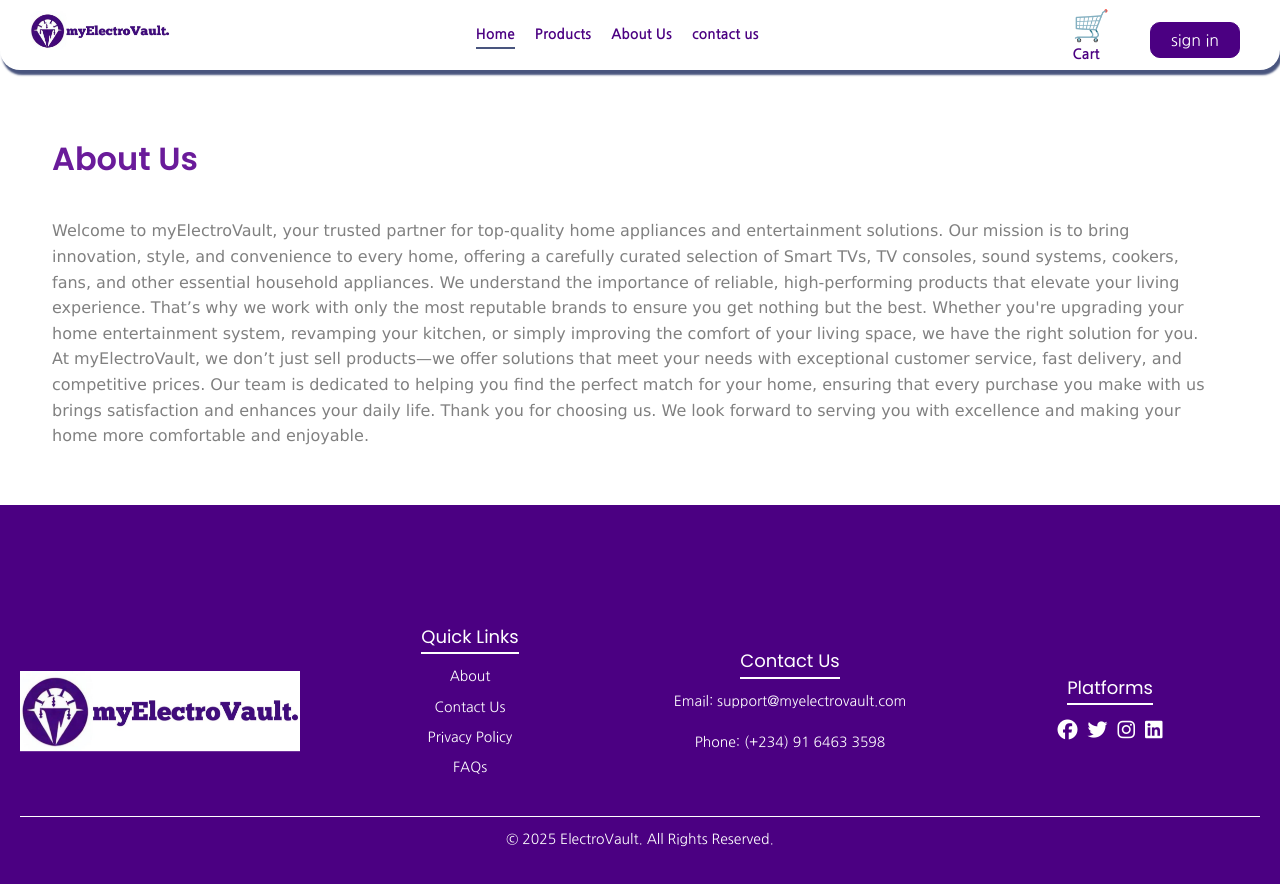
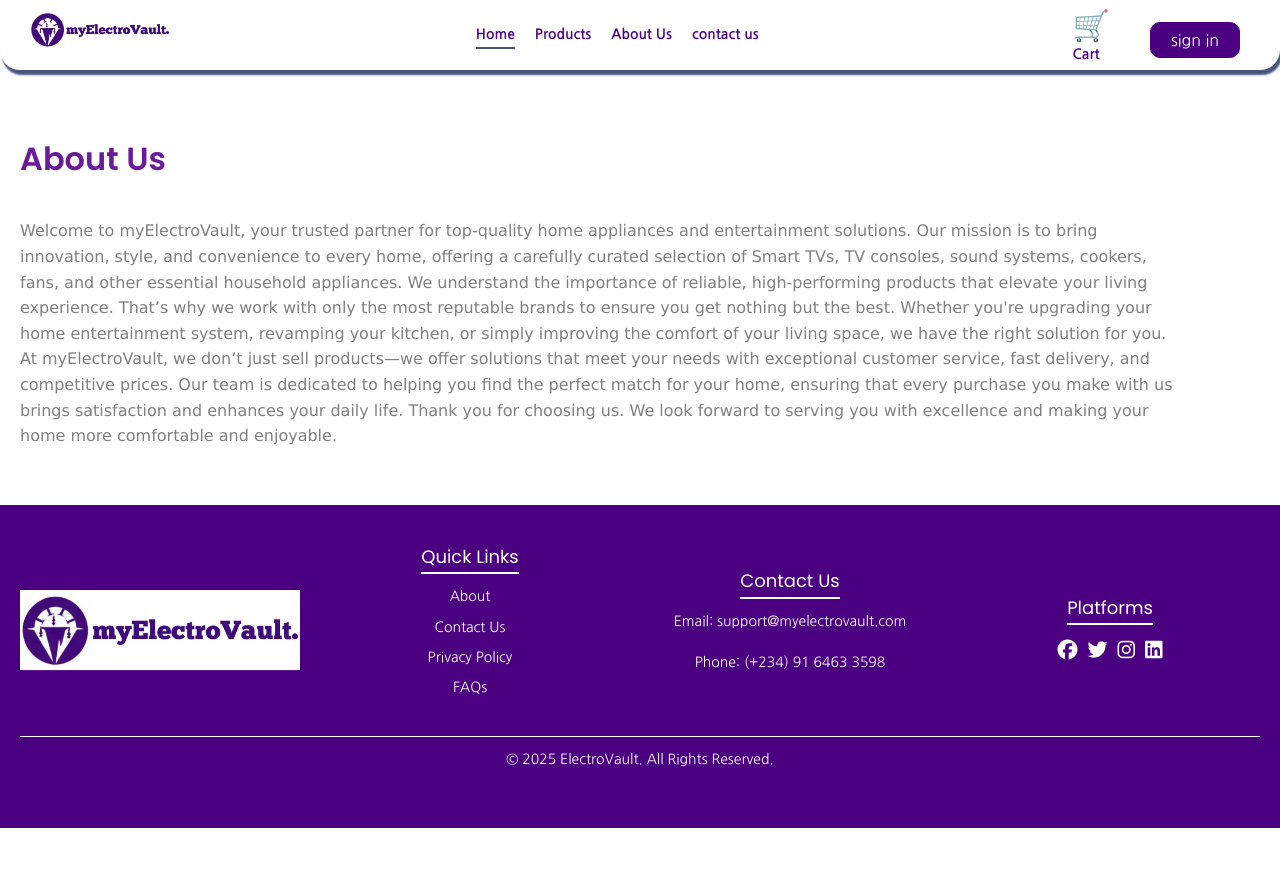
Before and after one commit to DareIsrael/DeliveryApp-UI, a React (Create React App) app: page /about in a window 1280 px wide. Shown: the top 884 px of the page. After the commit the page ends 828 px from the top, so only its background shows below. Built offline with nearby package versions, Linux system fonts and the light colour scheme; no server answers.

Commit message:
treat footer

```diff
--- a/public/styles.css
+++ b/public/styles.css
@@ -1,3 +1,11 @@
+html, body {
+  height: 100%;
+  margin: 0;
+  display: flex;
+  flex-direction: column;
+}
+
+
 @media (max-width: 1050px) {
     #chat-application-iframe {
         width: 500px !important;
--- a/src/App.css
+++ b/src/App.css
@@ -1,71 +1,24 @@
-.app {
+/* .app {
   width: 95%;
   margin: auto;
-}
+} */
 
 
 
-/* Class to disable background scrolling and interactions */
-/* .no-scroll {
-  overflow: hidden;
-  pointer-events: none;
-} */
-
-/* Ensure the popup stays above other content */
-/* .login-popup {
-  position: fixed;
-  top: 0;
-  left: 0;
-  z-index: 1000;
-  width: 100%;
-  height: 100%;
-  background-color: rgba(0, 0, 0, 0.7);
+#root {
   display: flex;
-  justify-content: center;
-  align-items: center;
-} */
-
-/* Ensure the app container takes full height of the viewport */
-
-
-
-
-
-/* .App {
-  text-align: center;
+  flex-direction: column;
+  min-height: 100vh;
 }
 
-.App-logo {
-  height: 40vmin;
-  pointer-events: none;
+.app {
+  flex: 1; /* This ensures the main content pushes the footer down */
+  display: flex;
+  flex-direction: column;
 }
 
-@media (prefers-reduced-motion: no-preference) {
-  .App-logo {
-    animation: App-logo-spin infinite 20s linear;
-  }
+.footer {
+  background-color: #4b0082;
+  color: #ffffff;
+  padding: 40px 20px;
 }
-
-.App-header {
-  background-color: #282c34;
-  min-height: 100vh;
-  display: flex;
-  flex-direction: column;
-  align-items: center;
-  justify-content: center;
-  font-size: calc(10px + 2vmin);
-  color: white;
-}
-
-.App-link {
-  color: #61dafb;
-}
-
-@keyframes App-logo-spin {
-  from {
-    transform: rotate(0deg);
-  }
-  to {
-    transform: rotate(360deg);
-  }
-} */
--- a/src/components/FAQ/Faq.js
+++ b/src/components/FAQ/Faq.js
@@ -10,9 +10,9 @@
 
   const faqs = [
     {
-      question: "What is ElectroVault?",
+      question: "What is myElectroVault?",
       answer:
-        "ElectroVault is your one-stop shop for all your electronic needs, offering a wide range of high-quality gadgets, appliances, and accessories at competitive prices.",
+        "myElectroVault is your one-stop shop for all your electronic needs, offering a wide range of high-quality gadgets, appliances, and accessories at competitive prices.",
     },
     {
       question: "How do I place an order?",
@@ -27,12 +27,12 @@
     {
       question: "How long does delivery take?",
       answer:
-        "Delivery typically takes 3–7 business days, depending on your location. Expedited shipping options are also available at checkout.",
+        "Delivery typically within 24hrs for people in Ilorin. but it may be more for the people outside Ilorin depending on your location. Expedited shipping options are also available at checkout.",
     },
     {
       question: "What is your return policy?",
       answer:
-        "You can return items within 14 days of delivery as long as they are in their original condition and packaging. Please refer to our Return Policy page for detailed instructions.",
+        "You can return items within 3 days of delivery as long as they are in their original condition and packaging.",
     },
     {
       question: "How can I contact customer support?",
--- a/src/components/Footer/Footer.css
+++ b/src/components/Footer/Footer.css
@@ -1,128 +1,9 @@
-/* .footer {
-    background: linear-gradient(to right, white, #0e0d0d);
-    background-size: 200% 200%;
-    animation: gradientShift 3s ease infinite;
-}
-
-@keyframes gradientShift {
-    0% {
-      background: linear-gradient(to right, #4B0082, #0e0e0e);
-    }
-    50% {
-      background: linear-gradient(to right, #131212, #4B0082);
-    }
-    100% {
-      background: linear-gradient(to right, #4B0082, #111010);
-    }
-}
-
-.footer p {
-    color: #DCDCDC;
-}
-
-.footer-content {
-    width: 100%;
-    display: grid;
-    grid-template-columns: 2fr 1fr;
-    gap: 80px;
-}
-
-.footer-content-right {
-    margin-left: 50px;
-    margin-bottom: 70px;
-    color: white;
-}
-
-.footer-content-left p, .footer-content-right p {
-    list-style: none;
-    margin-bottom: 5px;
-    cursor: pointer;
-}
-
-.footer-content-left h2, .footer-content-right h2 {
-    color: white;
-}
-
-.footer-content-right h2 {
-    color: white;
-    font-weight: 800;
-}
-
-.footer-social-icons img {
-    width: 40px;
-    margin-right: 15px;
-}
-
-.footer hr {
-    width: 100%;
-    height: 2px;
-    margin: 20px 0;
-    border: none;
-}
-
-.footer .logo {
-    width: 220px;
-} */
-/*
-@keyframes bounce {
-    0%, 100% {
-        transform: translateY(0);
-    }
-    50% {
-        transform: translateY(-15px);
-    }
-}
-
-.about_logo {
-    width: 280px;
-    margin-left: 30px;
-    animation: bounce 1s ease-in-out infinite;
-    margin-top: 30px;
-}
-
-@media (max-width:780px) {
-    .footer-content {
-        display: flex;
-        flex-direction: column;
-        gap: 35px;
-    }
-    .footer-copyright {
-        text-align: center;
-    }
-}
-
-@media (max-width:1050px) {
-    .footer {
-        margin-bottom: 0;
-        min-height: calc(100vh - [footer-height]);
-    }
-    .about p {
-        font-size: 31px;
-    }
-
-
-    .footer-content {
-        font-size: 25px;
-        display: flex;
-        flex-direction: column;
-        gap: 45px;
-    }
-
-    .footer-copyright {
-        text-align: center;
-    }
-
-    .footer-content-left li, .footer-content-right li {
-        font-size: 27px;
-    }
-} */
 
 /* Footer General Styles */
 .footer {
     background-color: #4b0082; /* Deep purple */
     color: #ffffff;
-    padding: 120px 20px;
-    margin-bottom: -200px;
+    padding: 40px 20px;
   }
 
   .footer-container {
--- a/src/index.css
+++ b/src/index.css
@@ -23,6 +23,7 @@
 
 }
 
+
 a{
   text-decoration: none;
   color: inherit;
```
